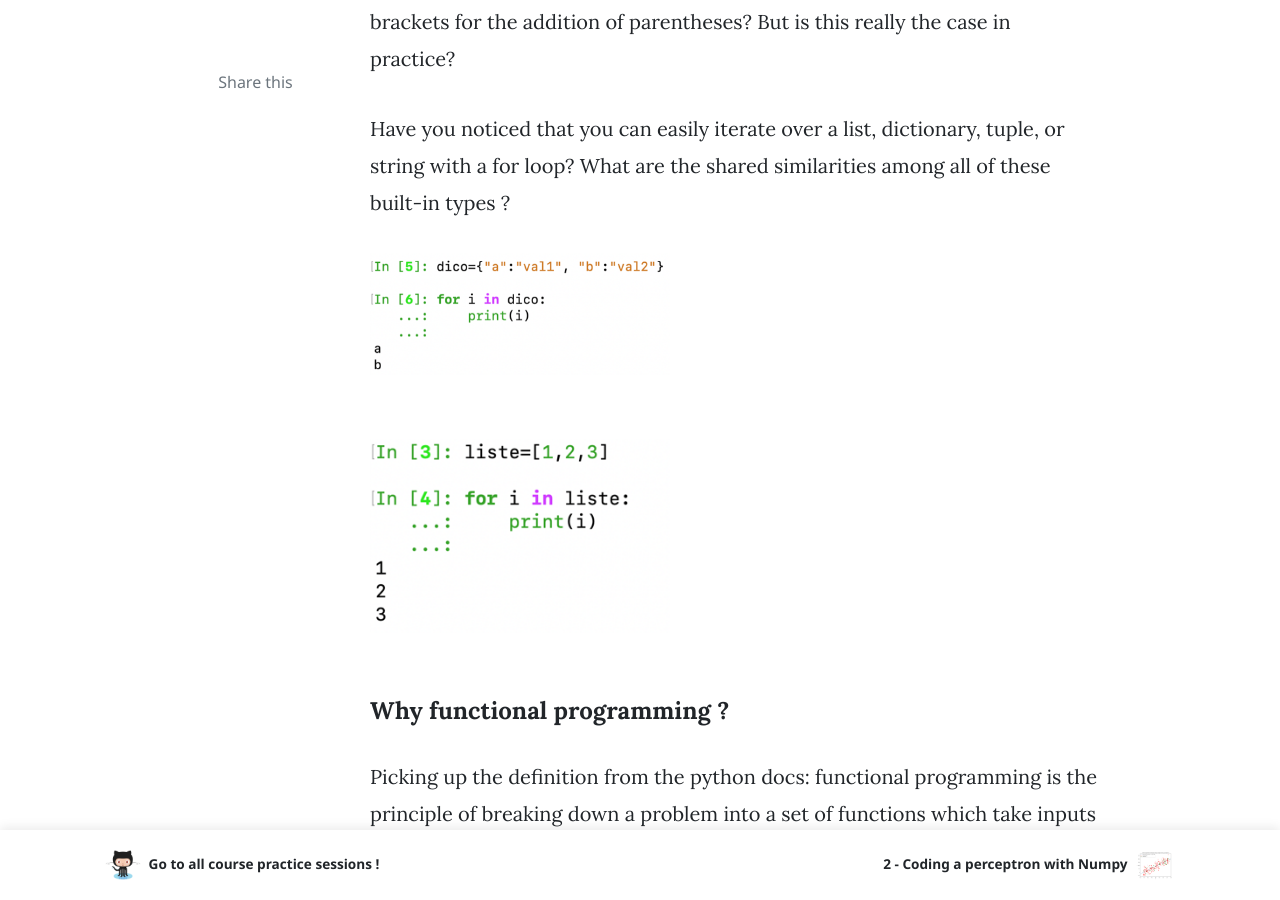
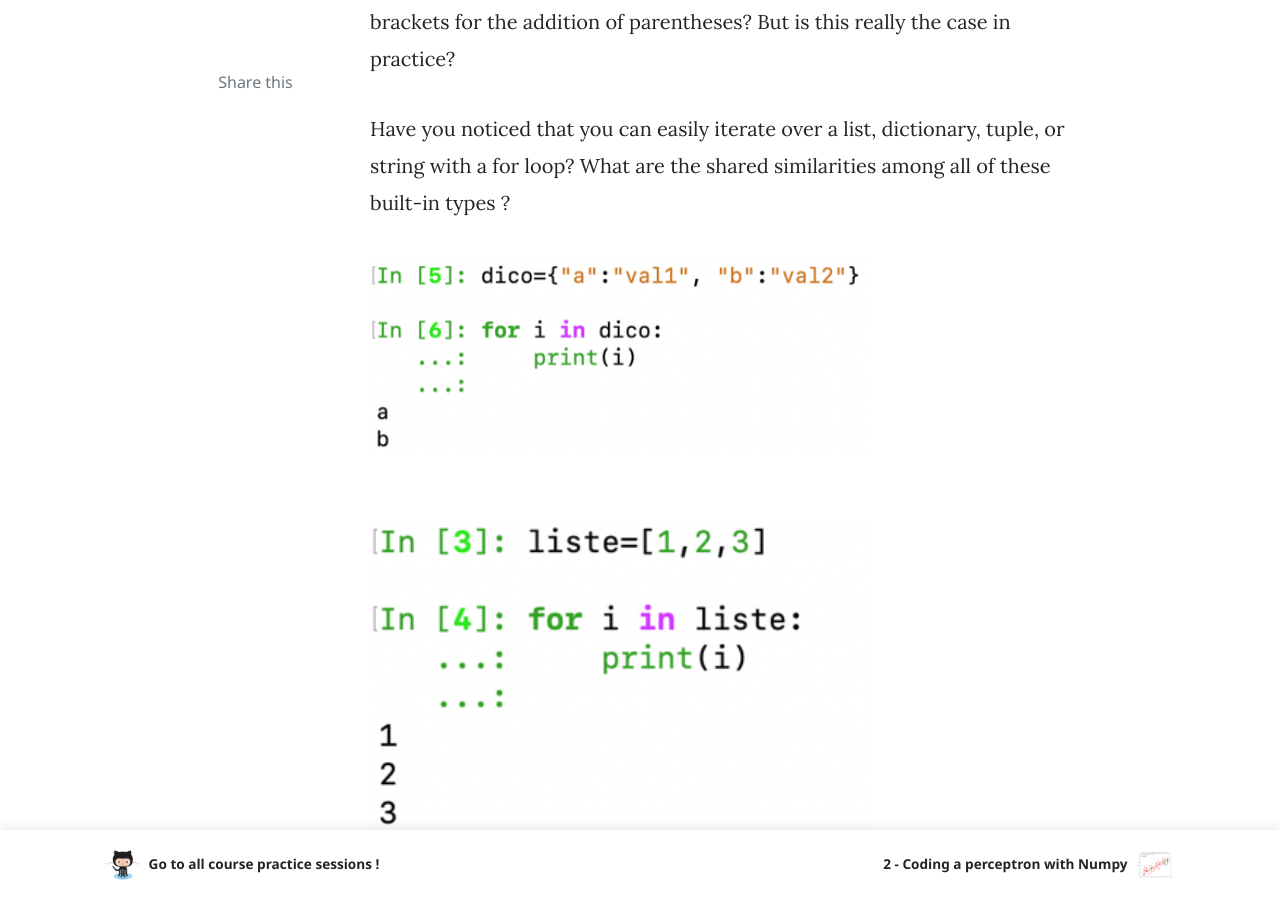
Before and after one commit to Luc-Bertin/PythonBlog, a Jekyll site: the page built from _posts/2020-08-03-introduction-to-functional-programming.md, in a window 1280 px wide and 900 px high, scrolled down 952 px. Built offline with Jekyll 4.4.1, drawn with Linux system fonts in a browser that asks for light colours; nearby versions of some CDN libraries; comment, search, counter and statistics services are not loaded.

Commit message:
width 500px for functional programming

````diff
--- a/_posts/2020-08-03-introduction-to-functional-programming.md
+++ b/_posts/2020-08-03-introduction-to-functional-programming.md
@@ -26,9 +26,9 @@
 What are the shared similarities among all of these built-in types ?
 
 
-<img src="{{page.image_folder}}post_image1.png" width="300px" class=".center">
+<img src="{{page.image_folder}}post_image1.png" width="500px" class=".center">
 
-<img src="{{page.image_folder}}post_image2.png" width="300px" class=".center">
+<img src="{{page.image_folder}}post_image2.png" width="500px" class=".center">
 
 #### Why functional programming ?
 
@@ -61,42 +61,42 @@
 
 We can call ```dir()```, a built-in function that returns a list of attributes and methods (magic or not) for a given object.
 
-<img src="{{page.image_folder}}post_image3.png" width="300px" class=".center">
+<img src="{{page.image_folder}}post_image3.png" width="500px" class=".center">
 
 
 We can see that ```__next__``` does not exist here. List is therefore *not* an iterator.
 On the other hand, we see that the ```__iter__()``` method exists:
 
-<img src="{{page.image_folder}}post_image4.png" width="300px" class=".center">
+<img src="{{page.image_folder}}post_image4.png" width="500px" class=".center">
 
 
 This method can also be invoked from the ```iter(list)``` function.
 What does ```iter()``` produce from this list?
 
-<img src="{{page.image_folder}}post_image5.png" width="300px" class=".center">
+<img src="{{page.image_folder}}post_image5.png" width="500px" class=".center">
 
 Iter seems to return an iterator from the list.
 
 We can verify it as follows:
 
-<img src="{{page.image_folder}}post_image6.png" width="300px" class=".center">
+<img src="{{page.image_folder}}post_image6.png" width="500px" class=".center">
 
 
 If we do the same thing on a dictionary, this is what we get.
 
-<img src="{{page.image_folder}}post_image7.png" width="300px" class=".center">
+<img src="{{page.image_folder}}post_image7.png" width="500px" class=".center">
 
 Again an iterator.
 
 Now, we can return each of the elements sequentially by calling next().
 
-<img src="{{page.image_folder}}post_image8.png" width="300px" class=".center">
+<img src="{{page.image_folder}}post_image8.png" width="500px" class=".center">
 
 
 Conversely, we can also call ```iterator.__next__()```
 Note again that ```next(a_list)``` cannot be done, the error message is self-explanatory.
 
-<img src="{{page.image_folder}}post_image9.png" width="300px" class=".center">
+<img src="{{page.image_folder}}post_image9.png" width="500px" class=".center">
 
 
 Thus we see that a dictionary or a list, although being a sequence of objects, are not iterators, but iterables, that is to say that we can create an iterator from those - here by calling the ```__iter__``` method, the iterator being, I remind you, is an object, which returns its elements one by one thanks to the implementation of its ```__next__``` method.
@@ -106,7 +106,7 @@
 
 We also see that only the dictionary keys are returned here. (Reminder, if we want to return tuples of (key, value) we can use the items () method in python 3+).
 
-<img src="{{page.image_folder}}post_image10.png" width="300px" class=".center">
+<img src="{{page.image_folder}}post_image10.png" width="500px" class=".center">
 
 
 Isn't this behavior similar to what you would get by looping with for?
@@ -123,7 +123,7 @@
 
 To get the original dictionary from the old example again we can also call the ```dict()``` constructor on the previously discussed item_iterator.
 
-<img src="{{page.image_folder}}post_image11.png" width="300px" class=".center">
+<img src="{{page.image_folder}}post_image11.png" width="500px" class=".center">
 
 
 If we can extract an iterator from an iterable, and iterate over it, what's the point of this extra step, why doesn't list understand the ```__next__``` method?
@@ -131,7 +131,7 @@
 Well because an iterator can only be iterated once, once "consumed" it is necessary to recreate a new iterator from the iterable.
 The idea is that a new iterator will start at the beginning, while a partially used iterator picks up where it left off.
 
-<img src="{{page.image_folder}}post_image12.png" width="300px" class=".center">
+<img src="{{page.image_folder}}post_image12.png" width="500px" class=".center">
 
 Wikipedia defines it well: you must see an iterator as an object that enables a programmer to traverse a container and gives access to data elements from this container.
 
@@ -174,12 +174,12 @@
 We can therefore [only traverse the file once](https://stackoverflow.com/questions/25645039/readline-in-a-loop-is-not-working-in-python
 ) (unless we reopen and recreate another iterator), and can just load the lines on demand that we want!
 
-<img src="{{page.image_folder}}post_image13.png" width="300px" class=".center">
+<img src="{{page.image_folder}}post_image13.png" width="500px" class=".center">
 
 
 Something interesting to mention, calling ```__iter__``` on a iterable such as a list returns a new iterator each time (reading the beginning of this article should help you understand why). However, doing the same thing on an iterator returns himself. Have a look at the below screenshot and then look back at the **Counter** class definition.
 
-<img src="{{page.image_folder}}post_image15.png" width="300px" class=".center">
+<img src="{{page.image_folder}}post_image15.png" width="500px" class=".center">
 
 
 ## 2. the generators
@@ -198,22 +198,22 @@
 
 Back to the first paragraphe of this chapter, we talked about list comprehension and generator expression.
 
-<img src="{{page.image_folder}}post_image17.png" width="300px" class=".center">
+<img src="{{page.image_folder}}post_image17.png" width="500px" class=".center">
 
 Here you can see the object returned behaves exactly as an iterator. It is indeed an iterator. But, once again, why not using simply list comprehension rather than generator expression? because of memory usage and lazyness evaluation of each item.
 When we use a list comprehension, every element of the list have been computed and the whole result is returned as a list with allocated memory space.
 
-<img src="{{page.image_folder}}post_image18.png" width="300px" class=".center">
+<img src="{{page.image_folder}}post_image18.png" width="500px" class=".center">
 
 When we use a gen expression, elements of the sequence are evaluated only when requested (lazy evaluation). This lead to use less memory and sometimes, depending on what you do thereafter, an increase in performance.
 
 Note that ```range(start, stop[, step])``` here is actually an iterable. It does not implement ```__next__``` unless you call ```iter()``` on it. However, range implement lazyness implementation, just like previously showed iterators, it will [always take the same (small) amount of memory, no matter the size of the range it represents (as it only stores the start, stop and step values, calculating individual items and subranges as needed)](https://docs.python.org/3/library/functions.html). Also range has the nice property to be indexable, which is not the case of our simple generator expression.
 
-<img src="{{page.image_folder}}post_image20.png" width="300px" class=".center">
+<img src="{{page.image_folder}}post_image20.png" width="500px" class=".center">
 
 I can then start doing fancy stuff such as piping generator expression:
 
-<img src="{{page.image_folder}}post_image19.png" width="300px" class=".center">
+<img src="{{page.image_folder}}post_image19.png" width="500px" class=".center">
 
 [Here](http://code.activestate.com/recipes/578000-indexable-generator/) is a code to make an generator indexable, seems beautiful. Have to test it .
 
@@ -232,7 +232,7 @@
 
 The generator function, when called, returns a generator object, which is an iterator, which implements next and iter and controls the execution of the generator function. Close behavior to a generator expression here. Hence the close names. ```yield``` operates just like a ```return``` statement then, but preserved the state of the local variables for later 'next' calls.
 
-<img src="{{page.image_folder}}post_image21.png" width="300px" class=".center">
+<img src="{{page.image_folder}}post_image21.png" width="500px" class=".center">
 
 As you can also see, the above function is easier to write than Counter although achieving the same thing at last.
 
@@ -301,7 +301,7 @@
 In Python 3+, map replaced imap.
 Thus as of Python3+, just use only map. **map** returns a map object an iterator and evaluates an iterator as parameter lazily evaluated.
 
-<img src="{{page.image_folder}}post_image22.png" width="300px" class=".center">
+<img src="{{page.image_folder}}post_image22.png" width="500px" class=".center">
 
 Interesting sidenote i didn't know before reading the docs, you can use map with 2 or more iterators and encapsulate them in the lambda x1,x2,x3,… function.
 
````
Also changed, not shown: _posts/2020-08-04-Coding-A-Perceptron-with-Numpy.md (+1 -1 lines).
